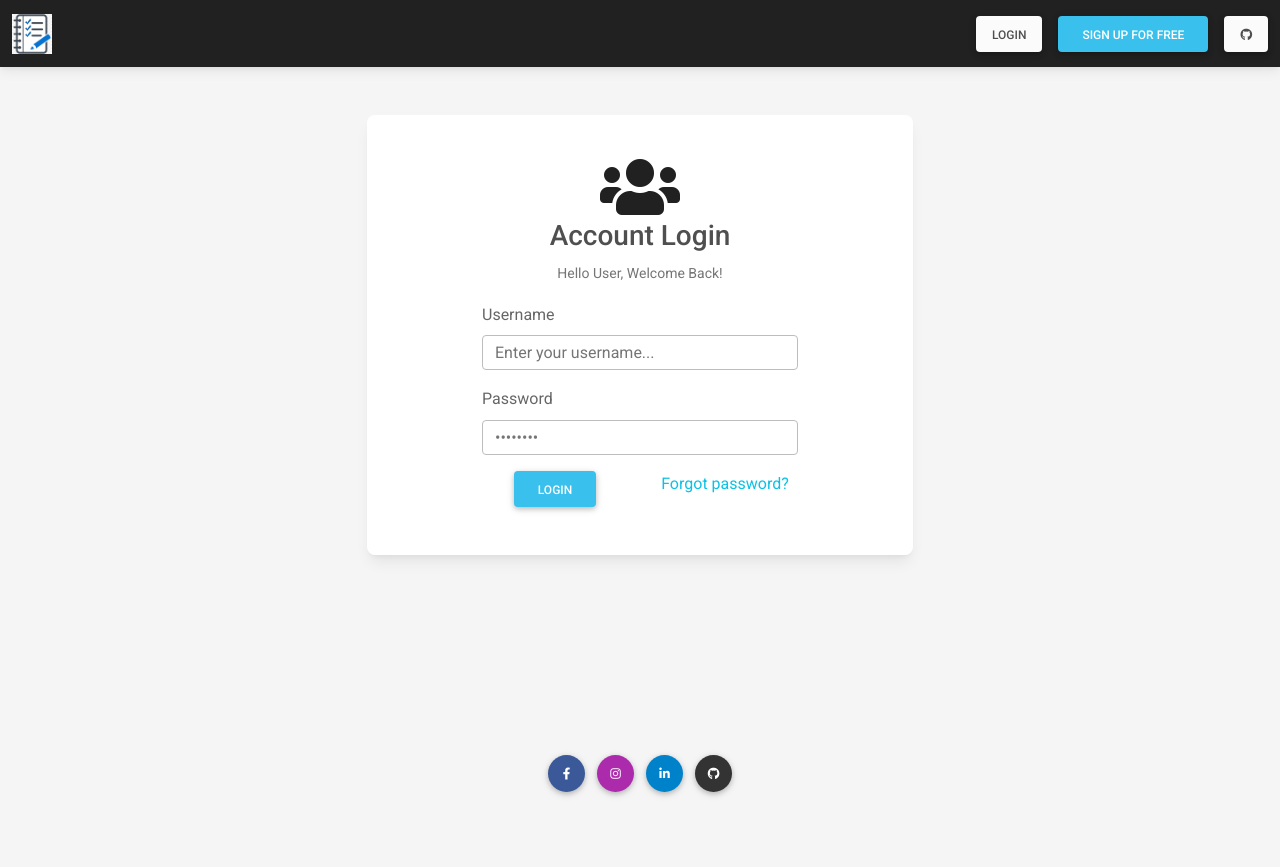
After one commit to vedrandragicevic/personal-notes-webapp-django, a Django app: page /login/ in a window 1280 px wide. The commit adds this page. Run offline with Django 4.2, Linux system fonts and the light colour scheme.

Commit message:
updated user views, changed home page and added login form

```diff
--- a/notes/urls.py
+++ b/notes/urls.py
@@ -3,5 +3,5 @@ from . import views
 
 
 urlpatterns = [
-    path('', views.notes, name="notes")
+    path('view-notes/', views.notes, name="mynotes")
 ]
--- a/notesapp/urls.py
+++ b/notesapp/urls.py
@@ -25,8 +25,8 @@ from django.contrib.auth import views as auth_views
 # SEPERATE URLS INTO MULTIPLE MODULES BASED ON THE APP
 urlpatterns = [
     path('admin/', admin.site.urls),
-    path('', include('notes.urls')),
-    path('users/', include('users.urls'))
+    path('notes/', include('notes.urls')),
+    path('', include('users.urls'))
 ]
 
 
--- /dev/null
+++ b/static/js/login_errors.js
@@ -0,0 +1,7 @@
+
+let myMessage = document.getElementById('vex_alert');
+
+myMessage.addEventListener('click', (e) => {
+    e.preventDefault();
+    console.log('Failed Login');
+});
--- a/static/styles/style.css
+++ b/static/styles/style.css
@@ -8,9 +8,16 @@
   /* W3C, IE 10+/ Edge, Firefox 16+, Chrome 26+, Opera 12+, Safari 7+ */
   /* background: linear-gradient(to right, rgba(126, 64, 246, 1), rgba(80, 139, 252, 1)) */
 
-  /* CUSTOM LINEAR GRADIENT */
+  /* CUSTOM LINEAR GRADIENT
   background: rgb(131,58,180);
   background: linear-gradient(90deg, rgba(131,58,180,1) 0%, rgba(210,162,162,1) 50%, rgba(252,176,69,1) 100%);
+  */
+  background: #F5F5F5;
+}
+
+/* Navbar & Footer */
+.custom-nf {
+  background: #212121;
 }
 
 .mask-custom {
@@ -39,3 +46,22 @@ min-height: 100%;
 .vefixy {
 width: 10px;
 }
+
+/* FORMS */
+.form-link {
+color: #0AC2E5;
+}
+
+a.form-link:hover {
+color: #138FA7;
+}
+
+.name{
+text-align: left;
+  float:left;
+}
+
+.value{
+text-align:left;
+float:left;
+}
--- a/templates/main.html
+++ b/templates/main.html
@@ -6,16 +6,6 @@
     <title>Notes Application</title>
     <meta name="description" content="This is an example of a meta description.">
     <link rel="stylesheet" type="text/css" href={% static 'styles/style.css' %}>
-
-    <!-- <link rel="stylesheet" href="https://cdn.jsdelivr.net/npm/bootstrap@4.3.1/dist/css/bootstrap.min.css" integrity="sha384-ggOyR0iXCbMQv3Xipma34MD+dH/1fQ784/j6cY/iJTQUOhcWr7x9JvoRxT2MZw1T" crossorigin="anonymous">
-    <script src="https://code.jquery.com/jquery-3.3.1.slim.min.js" integrity="sha384-q8i/X+965DzO0rT7abK41JStQIAqVgRVzpbzo5smXKp4YfRvH+8abtTE1Pi6jizo" crossorigin="anonymous"></script>
-<script src="https://cdn.jsdelivr.net/npm/popper.js@1.14.7/dist/umd/popper.min.js" integrity="sha384-UO2eT0CpHqdSJQ6hJty5KVphtPhzWj9WO1clHTMGa3JDZwrnQq4sF86dIHNDz0W1" crossorigin="anonymous"></script>
-<script src="https://cdn.jsdelivr.net/npm/bootstrap@4.3.1/dist/js/bootstrap.min.js" integrity="sha384-JjSmVgyd0p3pXB1rRibZUAYoIIy6OrQ6VrjIEaFf/nJGzIxFDsf4x0xIM+B07jRM" crossorigin="anonymous"></script>
-
-
-<link rel="stylesheet" href="https://cdn.jsdelivr.net/npm/@fortawesome/fontawesome-free@5.15.4/css/fontawesome.min.css" integrity="sha384-jLKHWM3JRmfMU0A5x5AkjWkw/EYfGUAGagvnfryNV3F9VqM98XiIH7VBGVoxVSc7" crossorigin="anonymous">
- -->
-
 
     <!-- Font Awesome -->
     <link
@@ -33,31 +23,16 @@
     rel="stylesheet"
     />
 
-
-
-    <!--[if lt IE 9]>
-	<script src="http://html5shim.googlecode.com/svn/trunk/html5.js"></script>
-    <![endif]-->
   </head>
-
-
-
-
-
-
 
       <body>
 
-
-
-
         <!-- Navbar -->
-    <nav class="navbar sticky-top navbar-expand-lg navbar-light bg-light">
+        <nav class="navbar sticky-top navbar-expand-lg navbar-light custom-nf">
           <!-- Container wrapper -->
           <div class="container-fluid">
 
-
-          <a class="navbar-brand" href="#">
+            <a class="navbar-brand" href="{% url 'homepage' %}">
               <img
                 src="{% static 'images/navbar_image.png' %}"
                 class="me-2"
@@ -65,9 +40,7 @@
                 alt="Notes Logo"
                 loading="lazy"
               />
-            <small>Notes Application</small>
             </a>
-
 
             <!-- Toggle button -->
             <button
@@ -88,73 +61,73 @@
 
 
               {% if request.user.is_authenticated %}
-            <!-- Left links -->
+              <!-- Buttons div -->
               <div class="d-flex align-items-center">
-            <ul class="navbar-nav me-auto mb-2 mb-lg-0">
-              <li class="nav-item">
-                <a class="nav-link" href="#">
-                  <button type="button" class="btn btn-light me-3">
-                  My Notes
-                  </button></a>
-              </li>
-            </ul>
-            <!-- Left links -->
+                <ul class="navbar-nav me-2 mb-2 mb-lg-0">
+                  <li class="nav-item"><a class="nav-link text-white" href="{% url 'mynotes' %}">My Notes</a></li></ul>
 
-            <a class="nav-link" href="{% url 'logout' %}">
-              <button type="button" class="btn btn-light me-3">
-              Logout
-            </button></a>
+                <a href="{% url 'logout' %}" ><button type="button" class="btn btn-light me-3">Logout</button></a>
+
 
               {% else %}
-            <a class="nav-link" href="{% url 'login' %}">
-              <button type="button" class="btn btn-primary me-3">
-              Login
-            </button></a>
-            <a class="nav-link" href="#">
-              <button type="button" class="btn btn-primary me-3">
-              Sign up
-            </button></a>
+
+                <a href="{% url 'login' %}"><button type="button" class="btn px-3 me-3 btn btn-light">Login</button></a>
+                <a href="#"><button type="button" class="btn btn-info me-3">Sign up for free</button></a>
 
               {% endif %}
-            <a
-                class="btn btn-dark px-3"
-                href="https://github.com/vedrandragicevic"
-                role="button"
-                ><i class="fab fa-github"></i></a>
+
+              <a class="btn bg-light px-3" href="https://github.com/vedrandragicevic" role="button"><i class="fab fa-github"></i></a>
             </div>
-
-
+            <!-- Buttons div -->
 
           </div>
+          <!-- Collapsible wrapper -->
           </div>
           <!-- Container wrapper -->
         </nav>
         <!-- End Navbar -->
 
 
+        <!-- Page Wrapper -->
         <div class="container-fluid gradient-custom-2 body-height-custom">
+          <!-- Main Container Div -->
           <div class="container-fluid d-flex align-items-center justify-content-center gradient-custom-2">
+
                 <div class="container py-5 h-100">
+
+
+                  {% if messages %}
+
+                  {% for message in messages %}
+
+                            <p id="vex_alert">{{message}}</p>
+
+                  {% endfor %}
+
+                  {% endif %}
+
+
         {% block content %}
 
 
 
       {% endblock content %}
+
         </div>
       </div>
 
 
       <!-- Footer Sticky <footer class="bg-light text-center footer  gradient-custom-2 fixed-bottom"> -->
-        <footer class="bg-light text-center footer  gradient-custom-2 fixed-bottom">
+    <footer class="bg-light text-center footer fixed-bottom">
       <!-- Grid container ICONS -->
-          <div class="container p-2 pb-0">
+      <div class="container-fluid p-2 pb-0 gradient-custom-2">
         <!-- Section: Social media -->
         <section class="p-1">
           <!-- Facebook -->
           <a
             class="btn btn-primary btn-floating m-1"
             style="background-color: #3b5998;"
-                href="https://www.facebook.com/dragicevicvedran/"
+            href="#!"
             role="button"
             ><i class="fab fa-facebook-f"></i
           ></a>
@@ -163,7 +136,7 @@
           <a
             class="btn btn-primary btn-floating m-1"
             style="background-color: #ac2bac;"
-                href="https://www.instagram.com/vedran_dragicevic/"
+            href="#!"
             role="button"
             ><i class="fab fa-instagram"></i
           ></a>
@@ -172,7 +145,7 @@
           <a
             class="btn btn-primary btn-floating m-1"
             style="background-color: #0082ca;"
-                href="https://www.linkedin.com/in/vedran-dragi%C4%8Devi%C4%87-742821198/"
+            href="#!"
             role="button"
             ><i class="fab fa-linkedin-in"></i
           ></a>
@@ -180,7 +153,7 @@
           <a
             class="btn btn-primary btn-floating m-1"
             style="background-color: #333333;"
-                href="https://github.com/vedrandragicevic"
+            href="#!"
             role="button"
             ><i class="fab fa-github"></i
           ></a>
@@ -189,20 +162,17 @@
       </div>
       <!-- Grid container -->
 
-          <!-- Copyright -->
-          <div class="text-center p-1 gradient-custom-2 ">
-           <p class="fw-normal">© 2022 Copyright: Vedran Dragicevic</p>
 
-          </div>
-          <!-- Copyright -->
     </footer>
       <!-- End Footer -->
 
     </div>
+        <!-- Page Wrapper -->
 
       </body>
 
   </body>
   <!-- INCLUDE JS HERE -->
+  <script type="text/javascript" src="{% static 'js/login_errors.js' %}"> </script>
 
 </html>
--- /dev/null
+++ b/users/templates/users/login_form.html
@@ -0,0 +1,64 @@
+{% extends 'main.html' %}
+{% load static %}
+{% block content %}
+
+
+  <div class="row d-flex justify-content-center">
+
+      <!-- Div that determines width of the card -->
+      <div class="col-md-6">
+
+        <div class="card mask-custom">
+          <div class="col-md-8 card-body p-4 text-center mx-auto">
+
+            <!-- Card Header -->
+            <div class="text-center pt-3 pb-2">
+              <i class="fas fa-users fa-4x" style="color: #212121"></i>
+                      <h3>Account Login</h3>
+                      <small class="text-muted">Hello User, Welcome Back!</small>
+            </div>
+            <!-- Card Header -->
+
+          <!-- Login Form -->
+          <form method="post" action="{% url 'login' %}">
+            {% csrf_token %}
+
+          <!-- Input Username -->
+          <label class="form-label name pt-2" for="form1Example1">Username</label>
+          <input type="username" id="form1Example1" class="form-control" name="username" placeholder="Enter your username..."/>
+          <!-- Input Password -->
+          <label class="form-label name pt-3" for="form1Example2">Password</label>
+          <input type="password" id="form1Example2" class="form-control" name="password" placeholder="••••••••"/>
+
+
+              <!-- 2 column grid layout for inline styling -->
+              <div class="row mb-4 pt-3">
+                <!-- Submit login button -->
+                <div class="col">
+                  <!-- Submit login button -->
+                  <input class="btn btn-info" type="submit" value="LOGIN" />
+                </div>
+
+                <!-- Forgot password link -->
+                <div class="col">
+                  <a href="#" class="form-link">Forgot password?</a>
+                </div>
+                <!-- Forgot password link -->
+              </div>
+              <!-- 2 column grid layout for inline styling -->
+            </form>
+            <!-- Login Form -->
+
+
+
+          </div>
+        </div>
+
+      </div>
+      <!-- Div that determines width of the card -->
+  </div>
+
+
+
+
+{% endblock content %}
--- a/users/urls.py
+++ b/users/urls.py
@@ -4,6 +4,7 @@ from django.urls import path
 from . import views
 
 urlpatterns = [
-    path('login/', views.loginUser, name="login"),
-    path('logout/', views.logoutUser, name="logout")
+    path('', views.homePage, name="homepage"),
+    path('logout/', views.logoutUser, name="logout"),
+    path('login/', views.loginUser, name='login')
 ]
--- a/users/views.py
+++ b/users/views.py
@@ -8,12 +8,13 @@ from django.contrib.auth.decorators import login_required
 
 # Create your views here.
 def loginUser(request):
-    page = 'register'
+    if request.user.is_authenticated:
+        return redirect('mynotes')
 
-    if request.user.is_authenticated:
-        return redirect('notes')
-
+    print("Getting login form...")
+    print("Checking if method is POST...")
     if request.method == "POST":
+        print("Method is post")
         username = request.POST['username'].lower()
         password = request.POST['password']
 
@@ -24,18 +25,31 @@ def loginUser(request):
 
         # QUERYING THE DATABASE
         user = authenticate(request, username=username, password=password)
+        print("Authenticating...")
 
         # login FUNCTION CREATES SESSION FOR THE USER
         if user is not None:
             login(request, user)
-            return redirect(request.GET['next'] if 'next' in request.GET else'notes')
+            return render(request, 'notes/notes.html')
+            # return redirect(request.GET['next'] if 'next' in request.GET else 'notes')
         else:
+            print("No you don't exist boy...")
             messages.error(request, "USERNAME OR PASSWORD IS INCORRECT")
+    else:
+        print("Redirecting back to login form...")
+        return render(request, 'users/login_form.html')
 
-    return render(request, 'users/login_register.html')
+
+    # return render(request, 'users/login_form.html')
 
 
 def logoutUser(request):
     logout(request)
     messages.info(request, 'USER WAS LOGGED OUT')
-    return redirect('login')
+    return render(request, 'users/home_page.html')
+
+
+def homePage(request):
+    context = {}
+    print("You are on the home page now...")
+    return render(request, 'users/home_page.html')
```
Also changed, not shown: users/templates/users/home_page.html (added, +36 -0 lines), users/templates/users/login_register.html (deleted, +0 -34 lines). Lines whose indentation alone changed are shown as unchanged.
